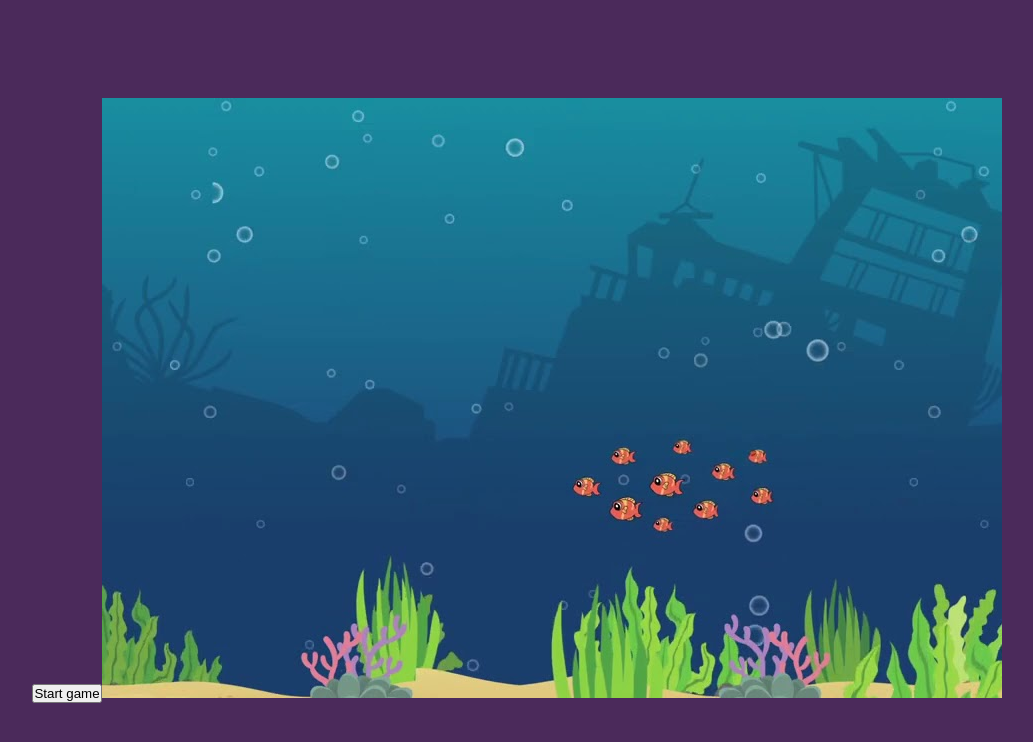
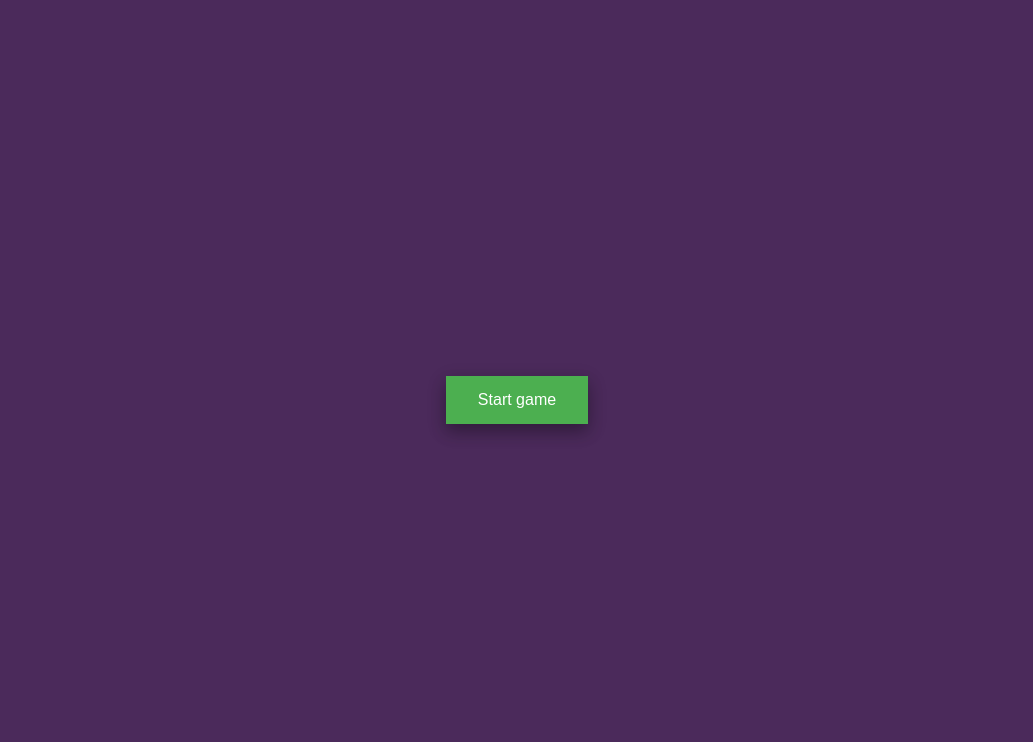
Before and after one commit to dluismendezpy/game-appv2, a Next.js app: page /components/games/Waterly/Waterly in a window 1280 px wide. Shown: the top 742 px of the page, without its empty margins (123-1156 px from the left). Built offline with nearby package versions, Linux system fonts and the light colour scheme.

Commit message:
Load game correctly

```diff
--- a/pages/components/games/Waterly/Waterly.jsx
+++ b/pages/components/games/Waterly/Waterly.jsx
@@ -1,5 +1,12 @@
 function Waterly() {
   const gameCode = () => {
+    //HIDDEN START BTN
+    let btnn = document.getElementById("btnStart");
+    btnn.style.display = "none";
+
+    // WRITE CANVAS HTML
+    document.getElementById("conta").innerHTML = "<canvas id='canvas1'></canvas>";
+
     // VARIABLES
     const canvas = document.getElementById("canvas1");
     const ctx = canvas.getContext("2d");
@@ -332,11 +339,10 @@ function Waterly() {
 
   return (
     <body>
-      <container>
-        <button className="btn btn-secondary" onClick={() => gameCode()}>
-          Start game
-        </button>
-        <canvas id="canvas1"></canvas>
+      <button className="btn btn-secondary button" id="btnStart" onClick={() => gameCode()}>
+        Start game
+      </button>
+      <container id="conta">
       </container>
     </body>
   );
--- a/styles/waterly.css
+++ b/styles/waterly.css
@@ -23,3 +23,15 @@ body {
   height: 600px;
   background: url("../pages/components/games/Waterly/assets/img/ocean.jpg");
 }
+
+.button {
+  background-color: #4CAF50;
+  box-shadow: 0 8px 16px 0 rgba(0,0,0,0.2), 0 6px 20px 0 rgba(0,0,0,0.19);
+  border: none;
+  color: white;
+  padding: 15px 32px;
+  text-align: center;
+  text-decoration: none;
+  display: inline-block;
+  font-size: 16px;
+}
```
